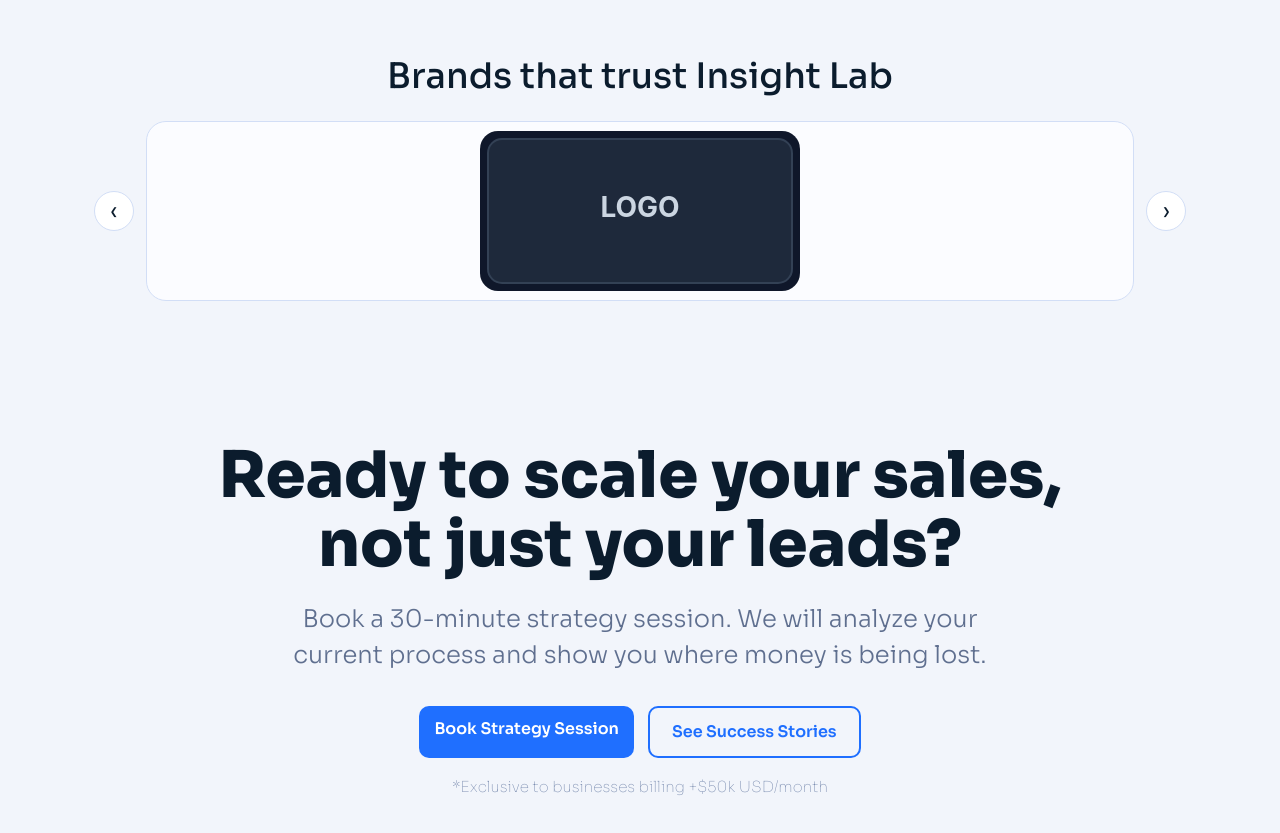
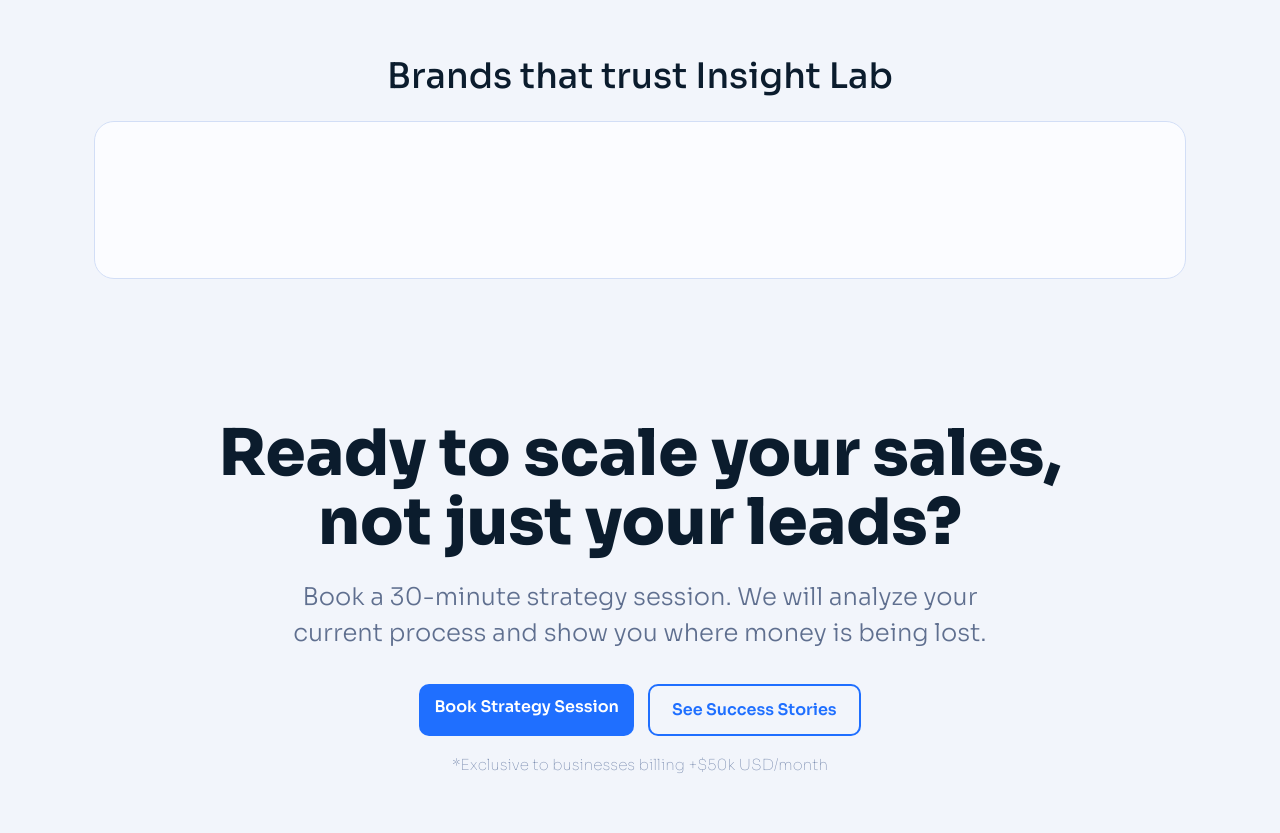
Before and after one commit to EmmanuelQuirozA/Insight-Lab, a React (Vite) app: page / in a window 1280 px wide. Shown: the part 3660-4493 px from the top of the page. Built offline with nearby package versions, Linux system fonts and the light colour scheme; no server answers.

Commit message:
Update customer logos carousel with fade-edge marquee

```diff
--- a/src/App.css
+++ b/src/App.css
@@ -2233,62 +2233,57 @@
 }
 
 .customer-logos-carousel {
-  display: grid;
-  grid-template-columns: auto 1fr auto;
-  gap: 12px;
-  align-items: center;
-}
-
-.carousel-control {
-  width: 40px;
-  height: 40px;
-  border-radius: 999px;
-  border: 1px solid var(--line);
-  background: var(--surface);
-  color: var(--text);
-  cursor: pointer;
-  font-size: 1.4rem;
-}
-
-.carousel-track {
   position: relative;
-  min-height: 180px;
+  overflow: hidden;
   border: 1px solid var(--line);
   border-radius: 20px;
   background: color-mix(in srgb, var(--surface) 88%, #dce7ff);
-  overflow: hidden;
+  padding: 18px 0;
+}
+
+.carousel-track {
+  display: flex;
+  align-items: center;
+  width: max-content;
+  min-height: 120px;
+  gap: 16px;
+  padding-inline: 12px;
+  animation: customer-logos-scroll 24s linear infinite;
+  -webkit-mask-image: linear-gradient(to right, transparent 0, #000 9%, #000 91%, transparent 100%);
+  mask-image: linear-gradient(to right, transparent 0, #000 9%, #000 91%, transparent 100%);
 }
 
 .carousel-item {
-  position: absolute;
-  inset: 0;
+  flex: 0 0 clamp(130px, 16vw, 200px);
+  min-height: 100px;
   display: grid;
   place-items: center;
-  opacity: 0;
-  transform: scale(0.96);
-  transition: opacity 280ms ease, transform 280ms ease;
-}
-
-.carousel-item.is-active {
-  opacity: 1;
-  transform: scale(1);
+  border-radius: 14px;
+  background: color-mix(in srgb, var(--surface) 92%, #f4f7ff);
 }
 
 .carousel-item img {
-  width: min(320px, 85%);
+  width: min(150px, 75%);
   height: auto;
 }
 
+@keyframes customer-logos-scroll {
+  from {
+    transform: translateX(0);
+  }
+  to {
+    transform: translateX(calc(-50% - 8px));
+  }
+}
+
+@media (prefers-reduced-motion: reduce) {
+  .carousel-track {
+    animation: none;
+  }
+}
+
 @media (max-width: 720px) {
-  .customer-logos-carousel {
-    grid-template-columns: 1fr;
-  }
-
-  .carousel-control {
-    justify-self: center;
-  }
-
   .carousel-track {
-    min-height: 160px;
-  }
-}
+    min-height: 100px;
+  }
+}
--- a/src/components/CustomerLogosCarousel.tsx
+++ b/src/components/CustomerLogosCarousel.tsx
@@ -1,4 +1,4 @@
-import { useEffect, useMemo, useState } from 'react'
+import { useMemo } from 'react'
 
 type CustomerLogosCarouselProps = {
   title: string
@@ -29,53 +29,21 @@
     [],
   )
 
-  const [activeIndex, setActiveIndex] = useState(0)
-
-  useEffect(() => {
-    const timer = window.setInterval(() => {
-      setActiveIndex((current) => (current + 1) % sortedLogos.length)
-    }, 3000)
-
-    return () => window.clearInterval(timer)
-  }, [sortedLogos.length])
+  const trackLogos = useMemo(() => [...sortedLogos, ...sortedLogos], [sortedLogos])
 
   return (
     <section className="customer-logos-section" aria-label={title}>
       <div className="container">
         <h2 className="customer-logos-title">{title}</h2>
 
-        <div className="customer-logos-carousel">
-          <button
-            type="button"
-            className="carousel-control prev"
-            onClick={() =>
-              setActiveIndex((current) => (current - 1 + sortedLogos.length) % sortedLogos.length)
-            }
-            aria-label="Logo anterior"
-          >
-            ‹
-          </button>
-
-          <div className="carousel-track" role="list">
-            {sortedLogos.map((logo, index) => (
-              <div
-                key={logo}
-                className={`carousel-item ${index === activeIndex ? 'is-active' : ''}`}
-                role="listitem"
-              >
+        <div className="customer-logos-carousel" role="list" aria-label="Logos de clientes">
+          <div className="carousel-track">
+            {trackLogos.map((logo, index) => (
+              <div className="carousel-item" key={`${logo}-${index}`} role="listitem">
                 <img src={logo} alt={`Logo de cliente ${getNumericValue(logo)}`} loading="lazy" />
               </div>
             ))}
           </div>
-
-          <button
-            type="button"
-            className="carousel-control next"
-            onClick={() => setActiveIndex((current) => (current + 1) % sortedLogos.length)}
-            aria-label="Siguiente logo"
-          >
-            ›
-          </button>
         </div>
       </div>
     </section>
```
